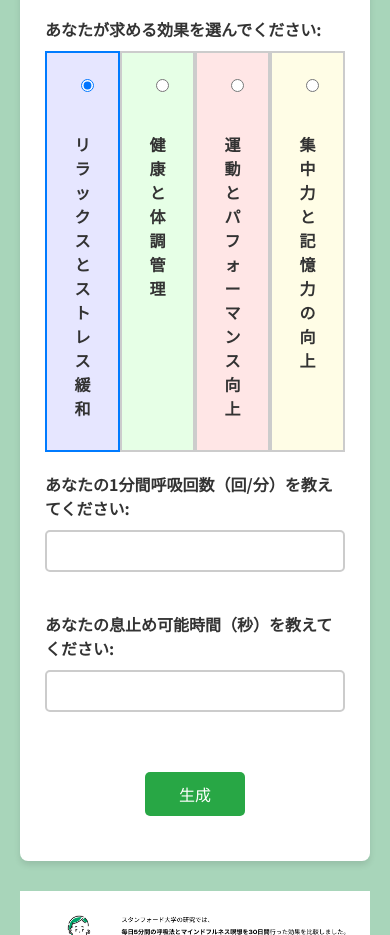
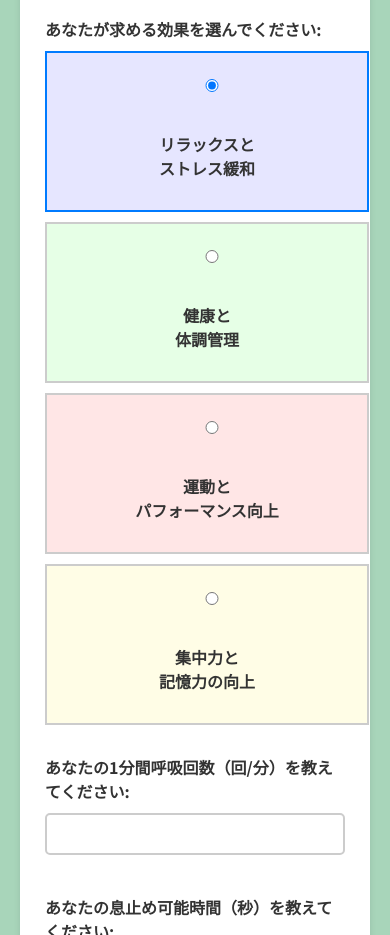
Before and after one commit to toraum9/CarboNose, a plain HTML site: page index.html in a window 390 px wide. Shown: the part 2696-3631 px from the top of the page. Drawn offline with nearby package versions, Linux system fonts and the light colour scheme.

Commit message:
Update styles.css

```diff
--- a/css/styles.css
+++ b/css/styles.css
@@ -173,6 +173,17 @@ label {
 .purpose-box:nth-child(3) { background-color: #ffe6e6; } /* 運動 */
 .purpose-box:nth-child(4) { background-color: #fffde6; } /* 集中力 */
 
+/* スマホ向けのスタイル */
+@media (max-width: 600px) {
+    .purpose-selection {
+        flex-direction: column;  /* 縦に並べる */
+    }
+
+    .purpose-box {
+        width: 100%;  /* 幅を100%に設定 */
+        margin-bottom: 10px;  /* 各ボックスの間に余白を追加 */
+    }
+}
 
 input,
 select {
```
